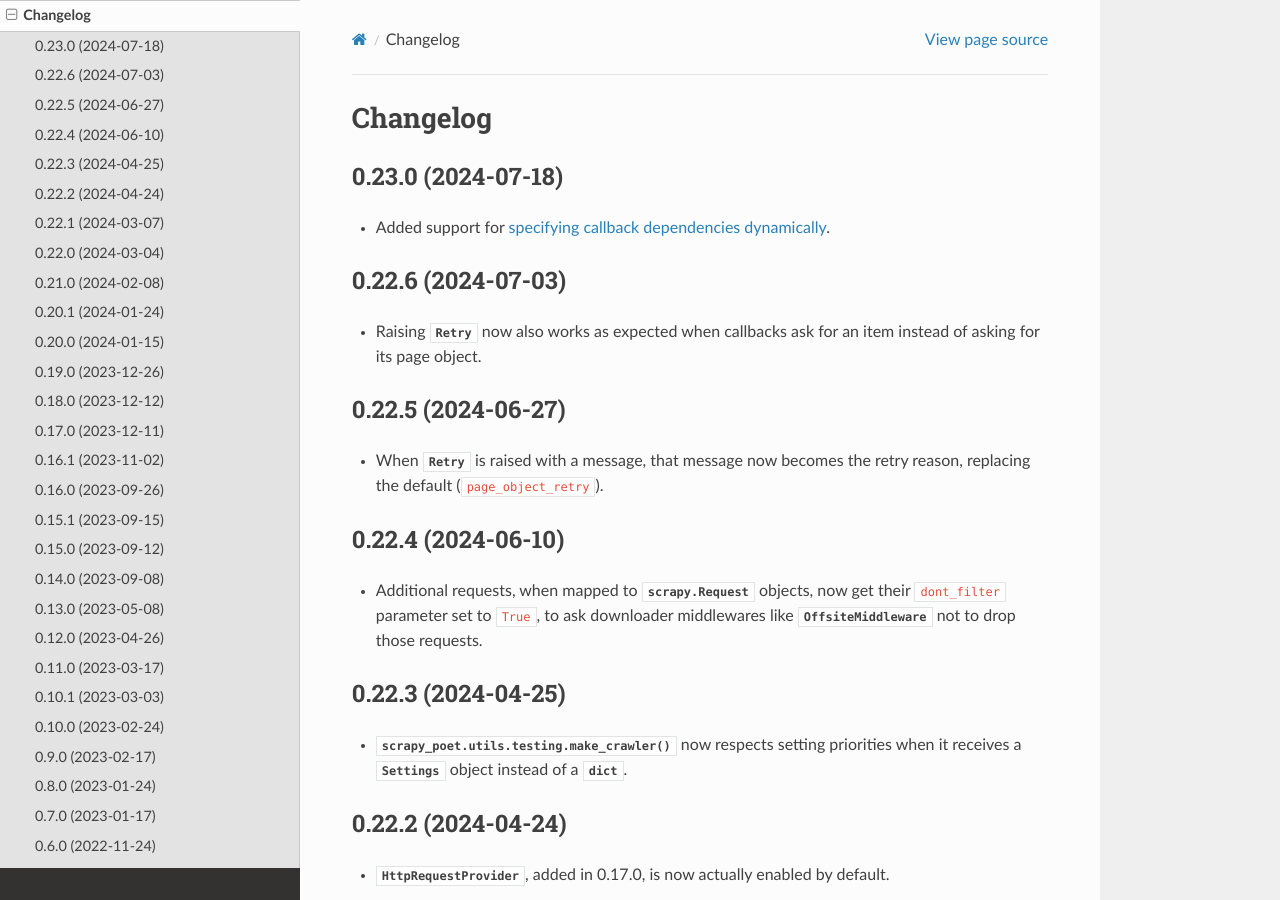
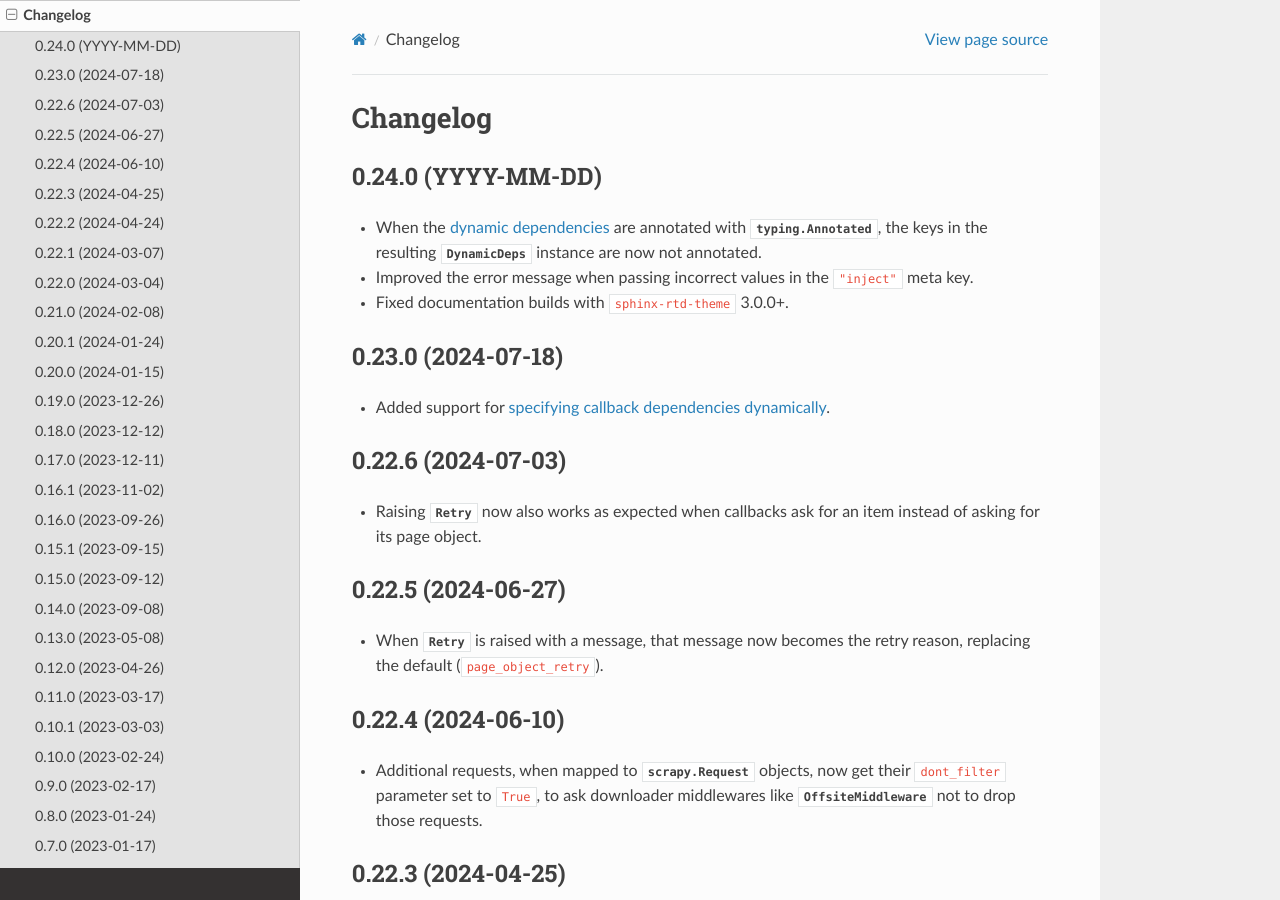
Before and after one commit to scrapinghub/scrapy-poet, a Sphinx documentation site: the page built from docs/changelog.rst, in a window 1280 px wide and 900 px high. Built offline with Sphinx 7.4.7 and the Read the Docs theme 3.1.0, drawn with Linux system fonts in a browser that asks for light colours; the version number could not be read and is left out.

Commit message:
Release notes for 0.24.0.

```diff
--- a/CHANGELOG.rst
+++ b/CHANGELOG.rst
@@ -1,6 +1,18 @@
 =========
 Changelog
 =========
+
+0.24.0 (YYYY-MM-DD)
+-------------------
+
+* When the :ref:`dynamic dependencies <dynamic-deps>` are annotated with
+  :data:`typing.Annotated`, the keys in the resulting :class:`~.DynamicDeps`
+  instance are now not annotated.
+
+* Improved the error message when passing incorrect values in the ``"inject"``
+  meta key.
+
+* Fixed documentation builds with ``sphinx-rtd-theme`` 3.0.0+.
 
 0.23.0 (2024-07-18)
 -------------------
--- a/docs/conf.py
+++ b/docs/conf.py
@@ -213,8 +213,8 @@ intersphinx_mapping = {
         "https://docs.scrapy.org/en/latest",
         None,
     ),
-    "web-poet": ("https://web-poet.readthedocs.io/en/latest/", None),
-    "url-matcher": ("https://url-matcher.readthedocs.io/en/stable/", None),
+    "web-poet": ("https://web-poet.readthedocs.io/en/latest", None),
+    "url-matcher": ("https://url-matcher.readthedocs.io/en/stable", None),
 }
 
 autodoc_default_options = {
```
